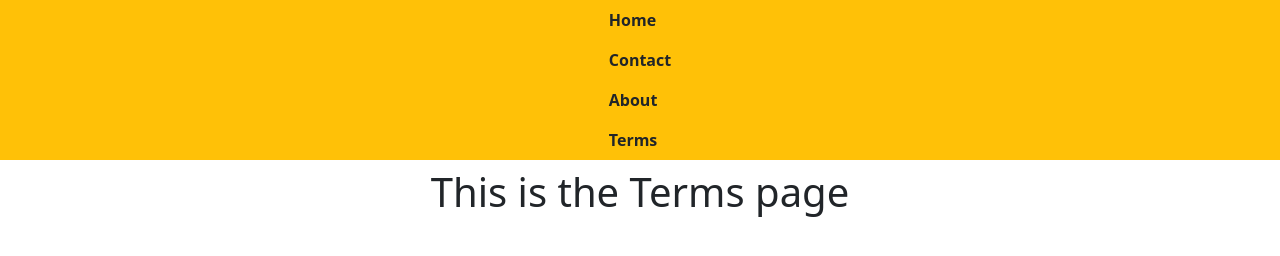
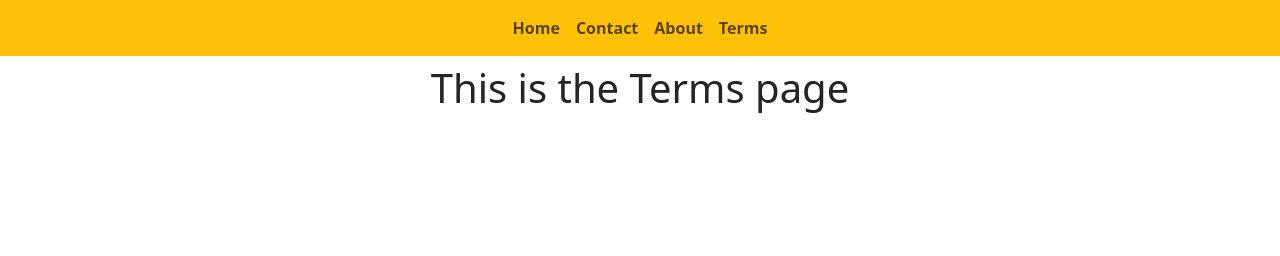
Before and after one commit to srijonashraf/Basic-Node-Navigate, a website: page terms.html in a window 1280 px wide. Drawn offline with nearby package versions, Linux system fonts and the light colour scheme.

Commit message:
terms change

```diff
--- a/terms.html
+++ b/terms.html
@@ -13,8 +13,8 @@
   </head>
   <body>
     <div class="container-fluid bg-warning d-flex justify-content-center">
-      <ul class="navbar-nav fw-bold mr-auto d-flex align-items-center">
-        <ul class="navbar-nav fw-bold mr-auto">
+      <nav class="navbar navbar-expand-lg navbar-light bg-warning">
+        <ul class="navbar-nav fw-bold mr-auto d-flex align-items-center">
           <li class="nav-item active ">
             <a class="nav-link" href="/">Home</a>
           </li>
```
